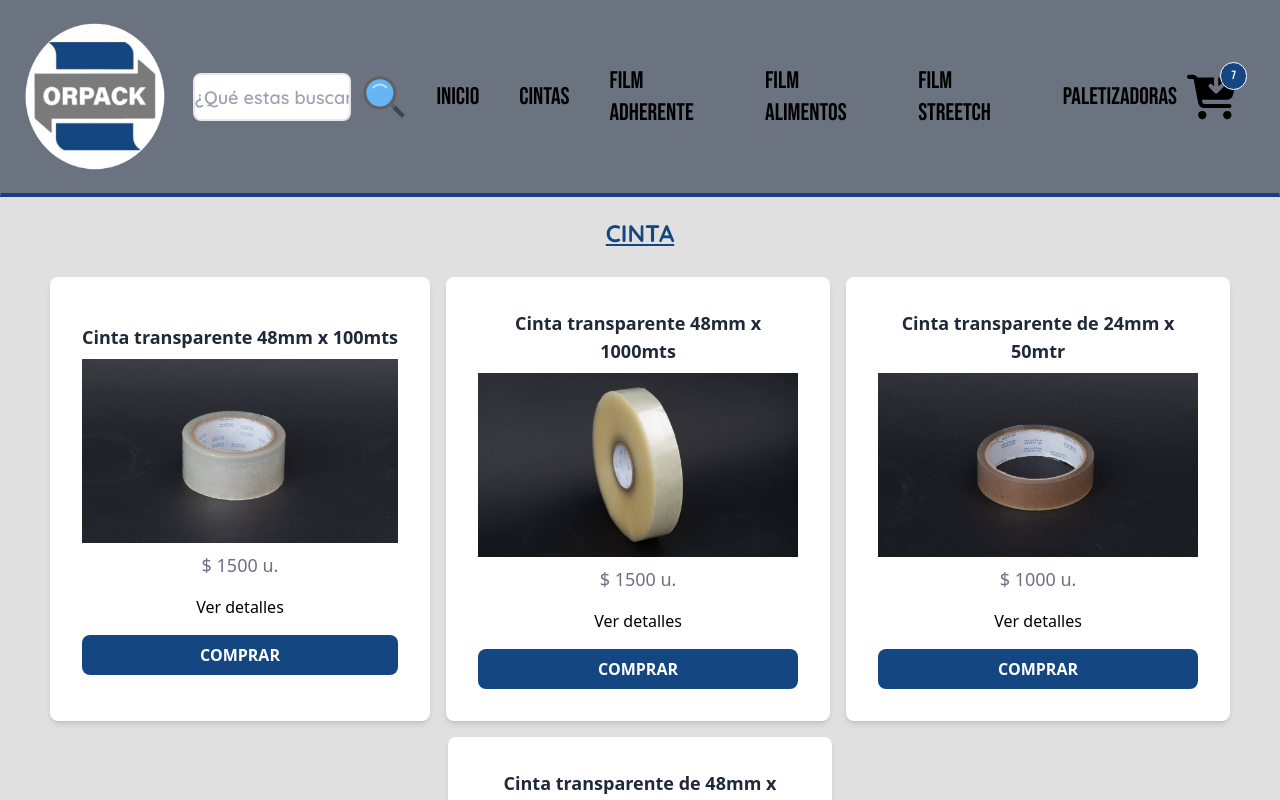
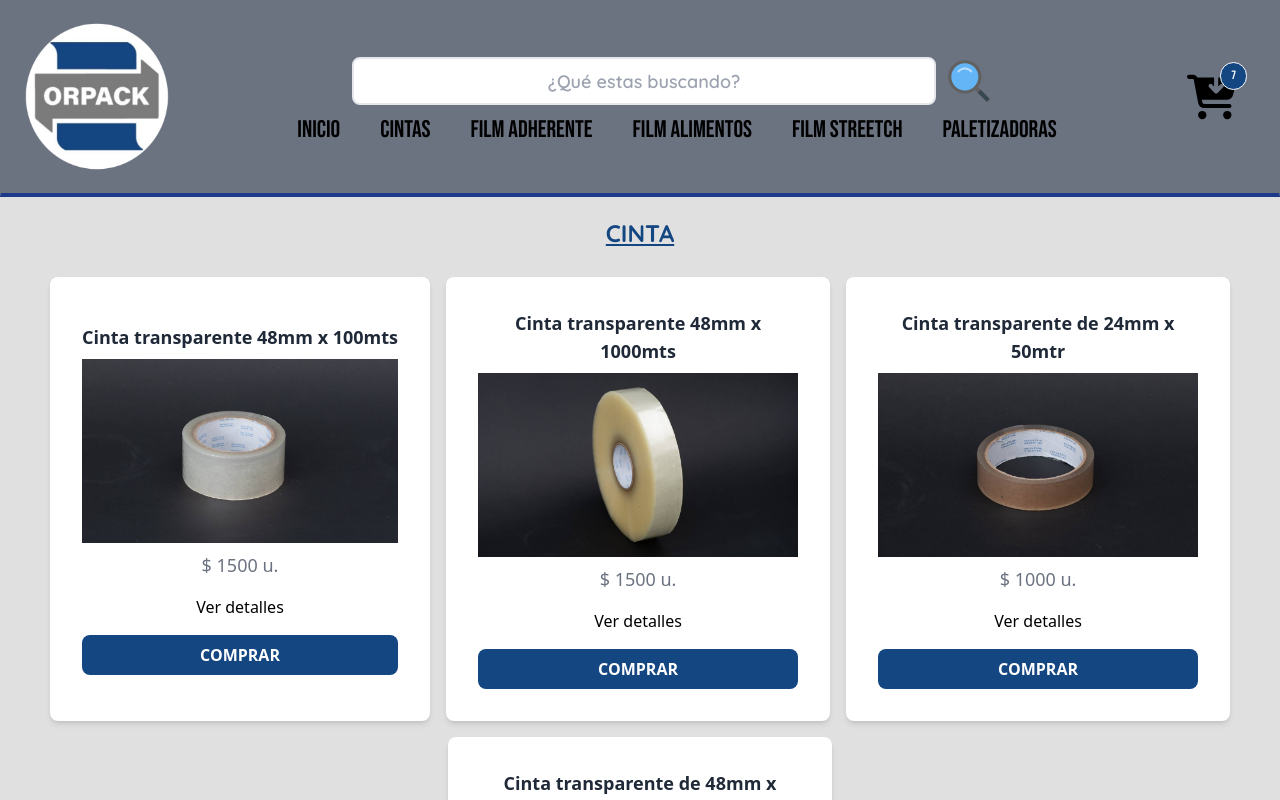
Before and after one commit to ariel-ortenzi/React-CurrentlyWorking, a React (Vite) app: page /category/cinta in a window 1280 px wide. Shown: the top 800 px of the page. Built offline with nearby package versions, Linux system fonts and the light colour scheme.

Commit message:
Implementación de lógica en Input del Navbar

```diff
--- a/src/App.jsx
+++ b/src/App.jsx
@@ -2,7 +2,7 @@
 import { BrowserRouter, Routes, Route } from "react-router-dom"
 import "../src/index.css"
 import NavBar from "./components/NavBar/NavBar"
-import ItemListContainer from "./components/ItemListContainer/ItemListContainer"
+import ItemListContainer from "./components/itemListContainer/ItemListContainer"
 import ItemDetailContainer from "./components/itemDetailContainer/ItemDetailContainer"
 
 function App() {
@@ -14,6 +14,7 @@ function App() {
         <Route path="/" element={<ItemListContainer titles="NUESTROS PRODUCTOS"/>}/>
         <Route path="/category/:idCategory" element={<ItemListContainer />}/>
         <Route path="/detail/:idProduct" element={<ItemDetailContainer />}/>
+        <Route path="/search=/:idInput" element={<ItemListContainer />}/>
       </Routes>
 
     </BrowserRouter>
--- a/src/components/ItemListContainer/ItemList.jsx
+++ b/src/components/ItemListContainer/ItemList.jsx
@@ -1,13 +1,21 @@
 import Item from "./Item.jsx"
 
-const ItemList = ({ products }) =>{
-    return(
+const ItemList = ({ products, searchInput }) =>{
+    return (
         <div className="flex flex-wrap justify-center gap-4 p-2 ">
-            {products.map((product) => {
-                return <Item key={product.id} product={product} />
-            })}
+            {products.length === 0 ? (
+                <div className="text-center text-xl font-semibold">
+                    <h3>¡ LO SENTIMOS !</h3>
+                    <h4>No pudimos encontrar nada para: "{searchInput}"</h4>
+                </div>
+            ) : (
+                products.map((product) => {
+                    return <Item key={product.id} product={product} />;
+                })
+            )}
         </div>
-    )
+    );
 }
 
+
 export default ItemList
--- a/src/components/ItemListContainer/ItemListContainer.jsx
+++ b/src/components/ItemListContainer/ItemListContainer.jsx
@@ -6,6 +6,10 @@ import { useParams } from "react-router-dom"
 function ItemListContainer({ titles }) {
     const [products, setProducts] = useState([]);
     const { idCategory } = useParams();
+    const { idInput } = useParams();
+
+    console.log({idInput})
+    console.log({products})
 
     useEffect(() => {
         getProducts
@@ -17,18 +21,23 @@ function ItemListContainer({ titles }) {
                         product.category.toLowerCase() === idCategory.toLowerCase())
                     setProducts(newProducts);
                 }
+                else if (idInput) {
+                    const newProducts = response.filter((product) =>
+                        product.name.toLowerCase().includes(idInput.toLowerCase()))
+                    setProducts(newProducts);
+                }
                 else {
                     setProducts(response);
                 }
             })
             .catch(error => console.error(error))
-    }, [idCategory])
+    }, [idCategory, idInput])
 
     return (
         <div>
             <h2 className="font-quickSand text-center m-5 text-2xl underline text-azulOrpack font-bold">{typeof idCategory === 'string' && idCategory.toUpperCase()}</h2>
             <h2 className="font-quickSand text-center m-5 text-2xl underline text-azulOrpack font-bold">{titles}</h2>
-            <ItemList products={products} />
+            <ItemList products={products} searchInput={idInput} />
         </div>
     )
 
--- a/src/components/NavBar/NavBar.jsx
+++ b/src/components/NavBar/NavBar.jsx
@@ -1,7 +1,8 @@
 import { Link } from "react-router-dom";
 import CartWidget from "../cartWidget/CartWidget";
 import logo from "../../assets/logotype/logoOrpack.png";
-import { FcSearch } from "react-icons/fc";
+import SearchBar from "../serchBar/SearchBar";
+// import { FcSearch } from "react-icons/fc";
 
 
 function NavBar() {
@@ -11,10 +12,8 @@ function NavBar() {
                 <div className="content-center">
                     <img className="size-40" src={logo} alt="Logo orpack" />
                 </div>
-                <div className="flex grow justify-center items-center">
-                    <input className="w-[60%] h-12 text-center rounded-lg border-2 font-quickSand text-lg font-semibold" type="text" placeholder="¿Qué estas buscando?" />
-                    <button><FcSearch className="m-2" size="50px" /></button>
-                </div>
+                <div className="flex grow flex-col justify-center items-center">
+                    <SearchBar/>
                     <div className="flex items-center justify-around">
                         <ul className="flex justify-around items-center space-x-10 font-bebas text-2xl">
                             <Link to={"/"} className="hover:text-azulOrpack">INICIO</Link>
@@ -25,7 +24,8 @@ function NavBar() {
                             <Link to={"/category/paletizadoras"} className="hover:text-azulOrpack">PALETIZADORAS</Link>
                         </ul>
                     </div>
-                <div className="flex justify-center items-center mr-4">
+                </div>
+                <div className="flex justify-end items-center mr-4">
                     <CartWidget />
                 </div>
             </nav>
--- /dev/null
+++ b/src/components/serchBar/SearchBar.jsx
@@ -0,0 +1,37 @@
+import { useState } from "react";
+import { useNavigate } from "react-router-dom";
+import { FcSearch } from "react-icons/fc";
+
+function SearchBar() {
+
+    const [inputValue, setInputValue] = useState("");
+    const [submittedValue, setSubmittedValue] = useState("");
+    const navigate = useNavigate();
+
+    const handleChange = (e) => {
+        setInputValue(e.target.value);
+    }
+
+    const handleSubmit = (e) => {
+        e.preventDefault();
+        setSubmittedValue(inputValue);
+        setInputValue("");
+
+        if (inputValue) {
+            navigate(`/search=/${inputValue}`);
+        } else {
+            navigate(`/`)
+        }
+    }
+
+    return (
+        <div className="w-[65%]">
+            <form className="flex grow justify-center items-center" onSubmit={handleSubmit}>
+                <input className="w-[100%] h-12 text-center rounded-lg border-2 font-quickSand text-lg font-semibold" type="text" placeholder="¿Qué estas buscando?" value={inputValue} onChange={handleChange} />
+                <button type="submit" onSubmit={handleSubmit}><FcSearch className="m-2" size="50px" /></button>
+            </form>
+        </div>
+    )
+}
+
+export default SearchBar
```
Lines whose indentation alone changed are shown as unchanged.
